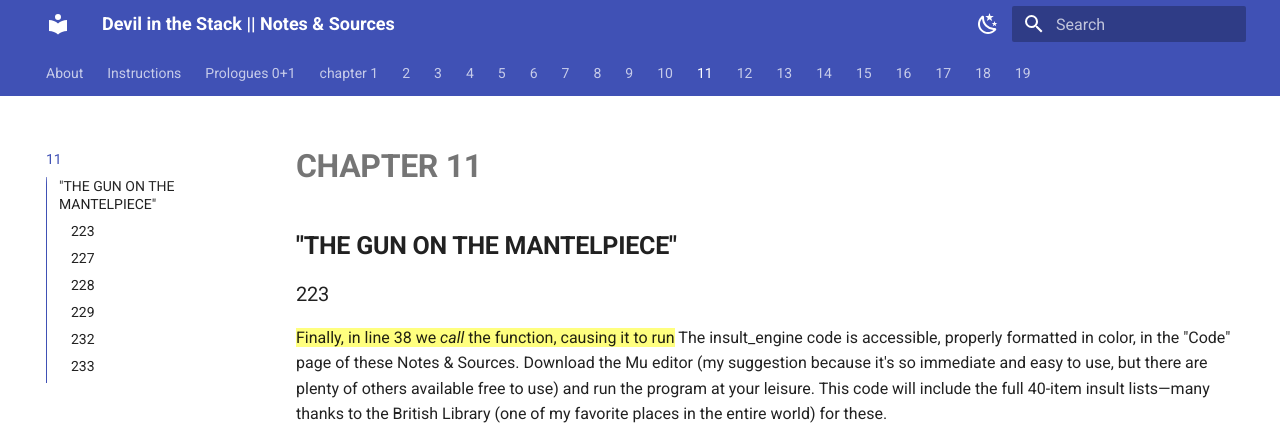
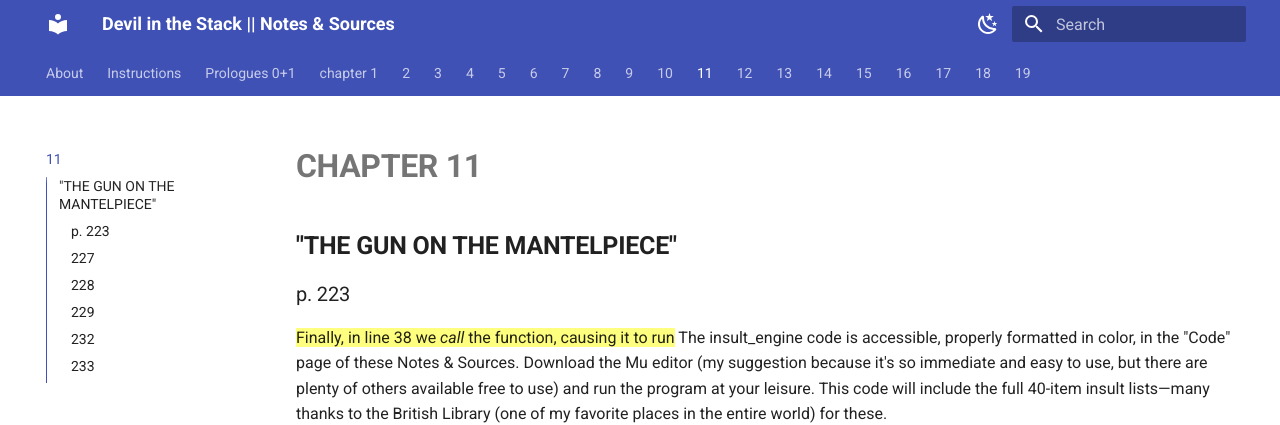
Before and after one commit to zappascout/devil_notes-sources, an MkDocs documentation site: the page built from docs/notes_11_devil.md, in a window 1280 px wide and 900 px high. Shown: the top 425 px of the window. Built offline with MkDocs 1.6.1 and Material for MkDocs 9.7.7, drawn with Linux system fonts in a browser that asks for light colours.

Commit message:
add 'p.' to first entry

```diff
--- a/docs/notes_11_devil.md
+++ b/docs/notes_11_devil.md
@@ -1,8 +1,6 @@
 #**CHAPTER 11**
 ##**"THE GUN ON THE MANTELPIECE"**
-
-
-###223
+###p. 223
 ==Finally, in line 38 we *call* the function, causing it to run==
 The insult_engine code is accessible, properly formatted in color, in the "Code" page of these Notes & Sources. Download the Mu editor (my suggestion because it's so
 immediate and easy to use, but there are plenty of others available free to use) and run the
```
